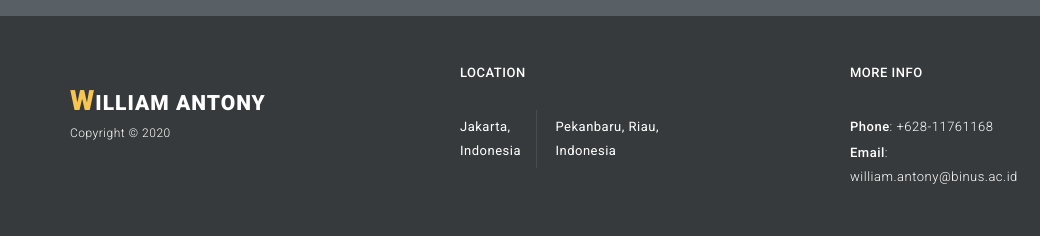
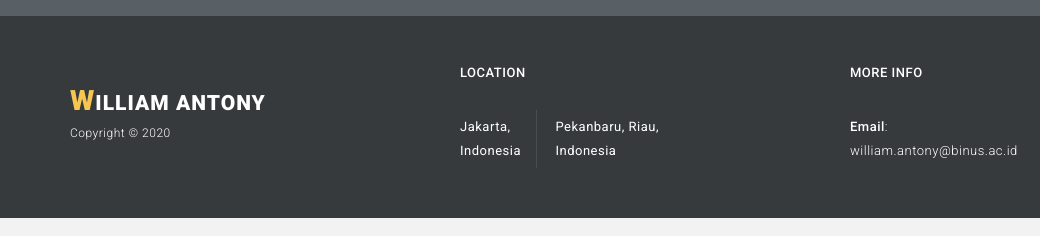
Before and after one commit to williamantonyy/williamantonyy.github.io, a plain HTML site: page index.html in a window 1280 px wide. Shown: the part 2270-2506 px from the top of the page, 0-1040 px from the left. Drawn offline with nearby package versions, Linux system fonts and the light colour scheme.

Commit message:
final commit

```diff
--- a/index.html
+++ b/index.html
@@ -222,7 +222,7 @@
                     <div class="contact-info">
                         <h4>More Info</h4>
                         <ul>
-                            <li><em>Phone</em>: +628-11761168</li>
+                            <!-- <li><em>Phone</em>: +628-11761168</li> -->
                             <li><em>Email</em>: william.antony@binus.ac.id</li>
                         </ul>
                     </div>
```
